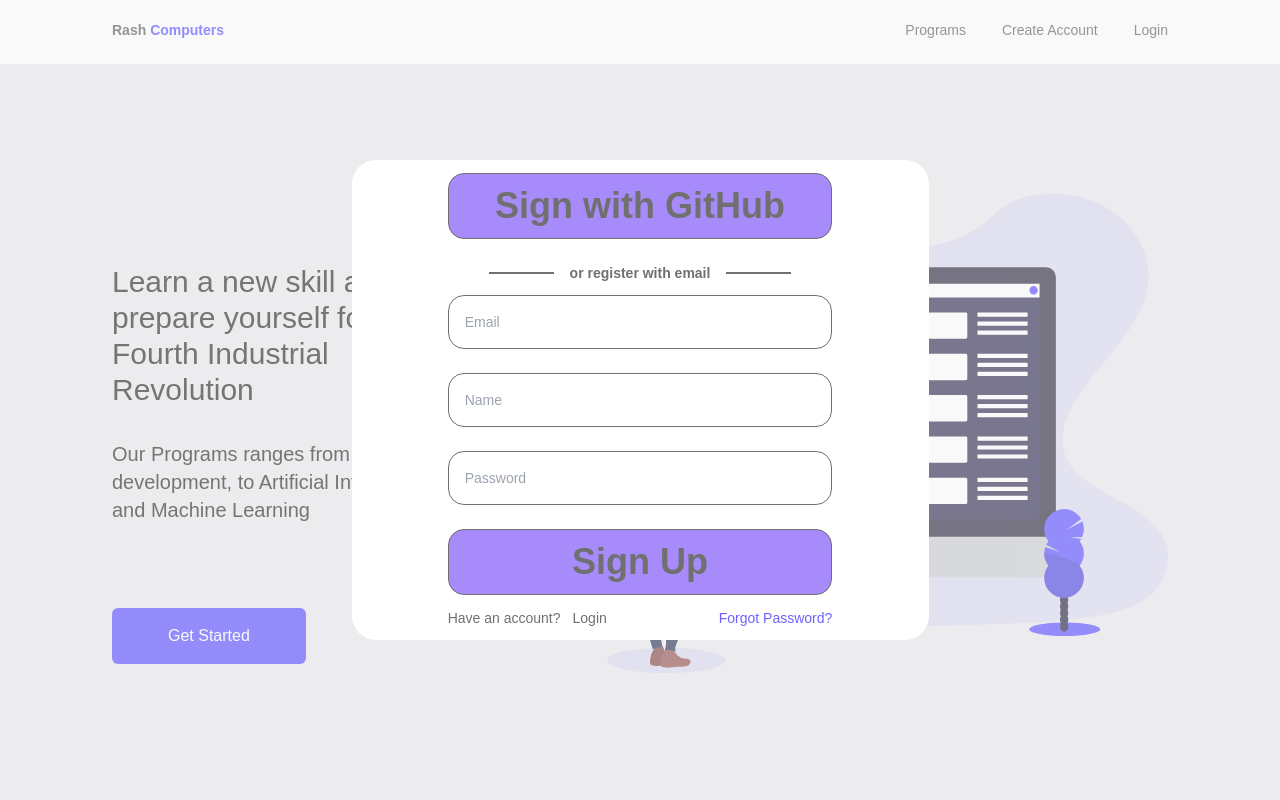
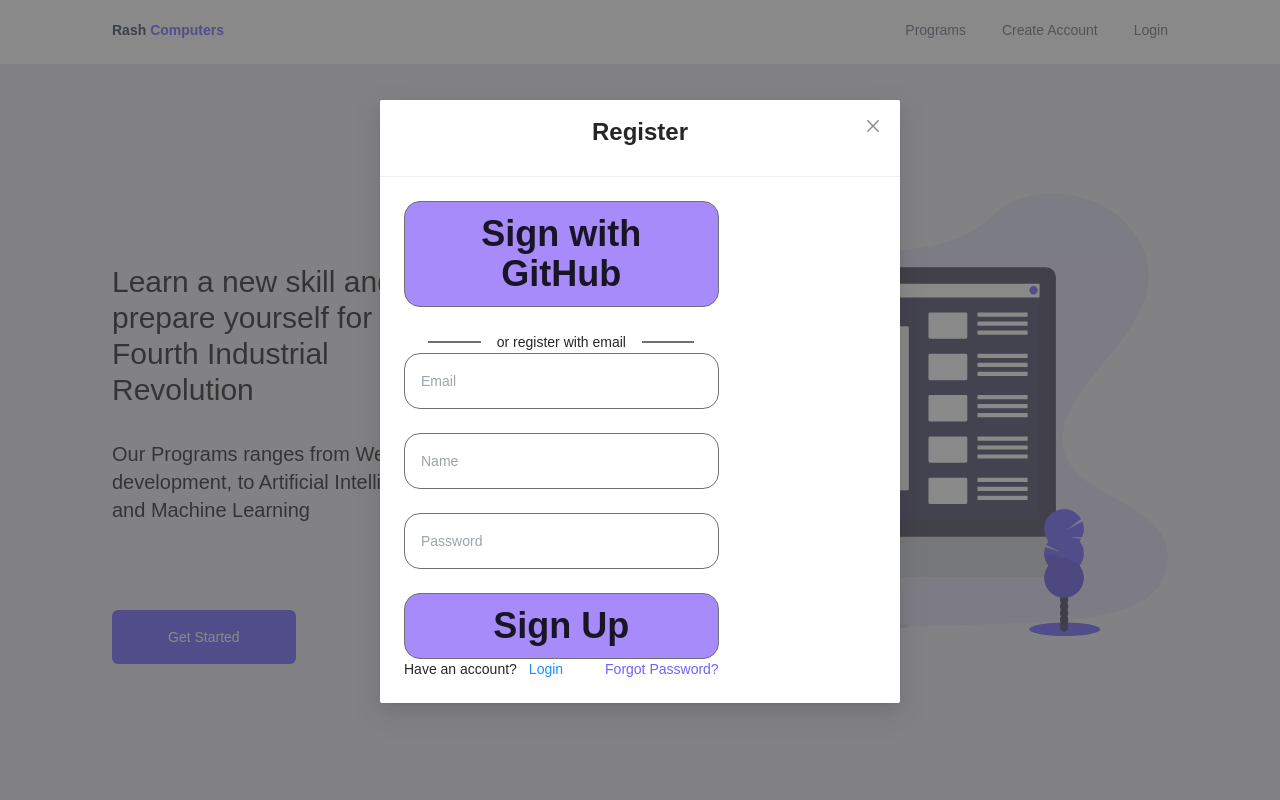
Before and after one commit to Rash-Computers/web, a Next.js app: page / in a window 1280 px wide. Both pictures are taken after typing "Sample", "Sample" into the empty fields and a click on the button "Create Account". Shown: the top 800 px of the page. Built offline with nearby package versions, Linux system fonts and the light colour scheme.

Commit message:
ft(modal): add antd

```diff
--- a/components/global/NavBar/index.tsx
+++ b/components/global/NavBar/index.tsx
@@ -19,14 +19,14 @@ export default function NavBar(): ReactElement {
 		<nav className="sticky top-0 h-16 w-screen bg-white px-28 flex justify-between items-end py-6 text-textSecondary font-semibold text-sm">
 			<div>
 				<Link href="/">
-					<a>
+					<a className="text-gray-700">
 						Rash <span className="text-primary text-sm">Computers</span>
 					</a>
 				</Link>
 			</div>
 			<div className="space-x-9">
 				<Link href="/programs">
-					<a className="font-medium text-sm">Programs</a>
+					<a className="font-medium text-sm text-gray-500">Programs</a>
 				</Link>
 				<button
 					onClick={() => (modal ? closeModal() : openModal('register'))}
--- a/components/home/Contact/index.tsx
+++ b/components/home/Contact/index.tsx
@@ -5,27 +5,27 @@ interface Props {}
 export default function Contact({}: Props): ReactElement {
 	return (
 		<div className="py-20 justify-center items-center flex flex-col">
-			<header className="font-bold text-5xl">Contact</header>
+			<header className="font-semibold text-3xl">Contact</header>
 
 			<form className="flex flex-col w-1/3 mt-10">
-				<label htmlFor="name" className="text-2xl mb-3">
+				<label htmlFor="name" className="text-xl mb-3">
 					Name
 				</label>
 				<input
 					type="text"
 					name="name"
-					className="mb-10 border border-gray-400 rounded-lg h-10 px-3"
+					className="mb-10 border border-gray-400 rounded-md h-10 px-3"
 				/>
 
-				<label htmlFor="message" className="text-2xl mb-3">
+				<label htmlFor="message" className="text-xl mb-3">
 					Message
 				</label>
 				<textarea
 					name="message"
-					className="form-textarea mb-12 border border-gray-400 rounded-lg p-3 h-40"
+					className="form-textarea mb-12 border border-gray-400 rounded-md p-3 h-40"
 				/>
 
-				<button className="bg-primary text-white font-semibold text-3xl px-5 py-3 rounded-full w-1/2">
+				<button className="bg-primary text-white text-md px-14 py-4 rounded-md hover:border-indigo-600 hover:transition">
 					Send Message
 				</button>
 			</form>
--- a/components/modal/AuthModal/RegisterScreen.tsx
+++ b/components/modal/AuthModal/RegisterScreen.tsx
@@ -1,4 +1,8 @@
-import React, { ReactElement } from 'react';
+import React, { ReactElement, useState } from 'react';
+import { Modal, Typography } from 'antd';
+
+
+const  {Title} = Typography
 
 type ScreenProps = 'login' | 'register' | 'reset';
 
@@ -7,7 +11,14 @@ interface Props {
 }
 
 export default function RegisterScreen({ changeScreen }: Props): ReactElement {
+
+	const [registermodalvisibility,setregistermodalvisibility] = useState(true)
+
 	return (
+
+		<Modal title={
+			<Title level={3} className="text-center">Register</Title>
+		} footer={null} visible={registermodalvisibility} onCancel={()=> setregistermodalvisibility(false)}>
 			<div className="flex flex-col justify-evenly h-full w-4/6">
 				<div>
 					<button className="w-full py-3 text-4xl font-semibold bg-purple-400 px-4 rounded-2xl border border-textSecondary mb-6">
@@ -64,5 +75,7 @@ export default function RegisterScreen({ changeScreen }: Props): ReactElement {
 					</span>
 				</div>
 			</div>
+		</Modal>
+
 	);
 }
--- a/components/modal/AuthModal/index.tsx
+++ b/components/modal/AuthModal/index.tsx
@@ -20,10 +20,10 @@ export default function AuthModal({
 
 	return (
 		<Backdrop onClick={handleClose}>
-			<div
+			{/* <div
 				className="h-3/5 bg-white w-577 rounded-3xl flex flex-col justify-center items-center"
 				onClick={(e) => e.stopPropagation()}
-			>
+			> */}
 				{screen === 'login' ? (
 					<LoginScreen changeScreen={(screen) => setScreen(screen)} />
 				) : screen === 'register' ? (
@@ -31,7 +31,7 @@ export default function AuthModal({
 				) : (
 					<ResetScreen changeScreen={(screen) => setScreen(screen)} />
 				)}
-			</div>
+			{/* </div> */}
 		</Backdrop>
 	);
 }
--- a/package.json
+++ b/package.json
@@ -9,6 +9,7 @@
 		"p": "yarn c && git push origin"
 	},
 	"dependencies": {
+		"antd": "^4.16.13",
 		"next": "^11.1.2",
 		"react": "^17.0.2",
 		"react-dom": "^17.0.2"
--- a/pages/index.tsx
+++ b/pages/index.tsx
@@ -7,6 +7,7 @@ import Demo from '../components/home/Demo';
 import Hero from '../components/home/Hero';
 import Programs from '../components/home/Programs';
 import Students from '../components/home/Students';
+import 'antd/dist/antd.css'; // or 'antd/dist/antd.less'
 
 export default function Home(): ReactElement {
 	return (
--- a/styles/globals.css
+++ b/styles/globals.css
@@ -4,8 +4,13 @@
 
 @import url('https://fonts.googleapis.com/css2?family=Poppins:ital,wght@0,100;0,200;0,300;0,400;0,500;0,600;0,700;0,800;0,900;1,200;1,300;1,400;1,500;1,600;1,700;1,800;1,900&display=swap');
 :root {
-	font-family: 'Poppins', sans-serif;
+	font-family: 'Poppins', sans-serif !important;
 	margin: 0;
 	box-sizing: border-box;
 	padding: 0;
 }
+
+
+body{
+	font-family: 'Poppins', sans-serif !important;
+}
```
Also changed, not shown: 1 other file (tests, documents, lock files or other folders). Lines whose indentation alone changed are shown as unchanged.
